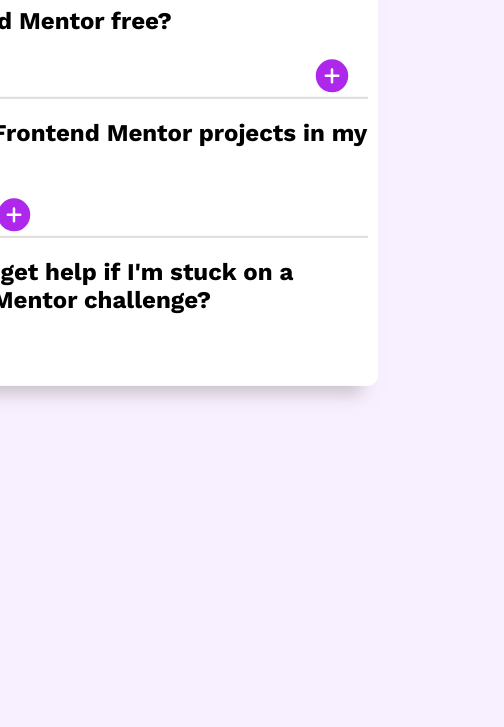
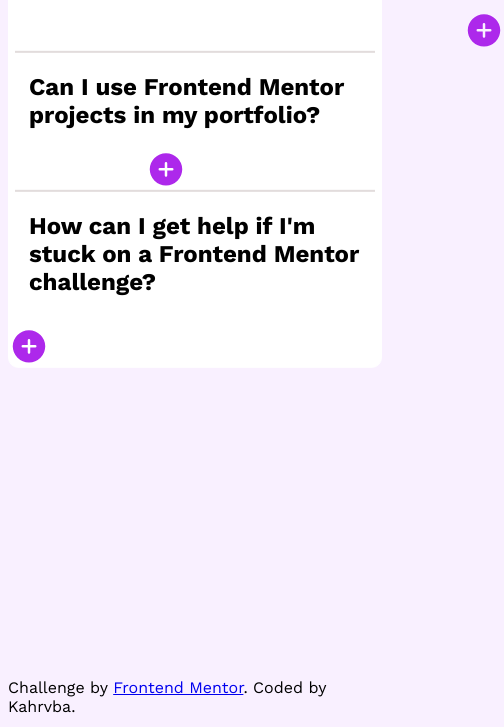
Before and after one commit to kahrvba/faq-accordion-main, a plain HTML site: page index.html in a window 390 px wide. Shown: the part 117-844 px from the top of the page, 504 px wide, since content can reach past the window. Drawn offline with nearby package versions, Linux system fonts and the light colour scheme.

Commit message:
responsive

```diff
--- a/style.css
+++ b/style.css
@@ -132,27 +132,3 @@ margin: 0 auto;
     margin-top: 20px;
     margin-left: 20px;
 }
-@media (max-width: 768px){
-
-    .desktop {
-        display: block;
-        width: 100%;
-        background-repeat: no-repeat;
-    }
-
-    .container {
-      width: 32.5em;
-      position: absolute;
-      right: 50%;
-      left: 30%;
-      top: 15%;
-      box-shadow: 0 1.5rem 1rem -1rem rgb(154, 150, 150, 0.5);
-
-    }
-
-    .toggle-icon {
-        padding-right: 1em;
-    }
-
-
-}
```
